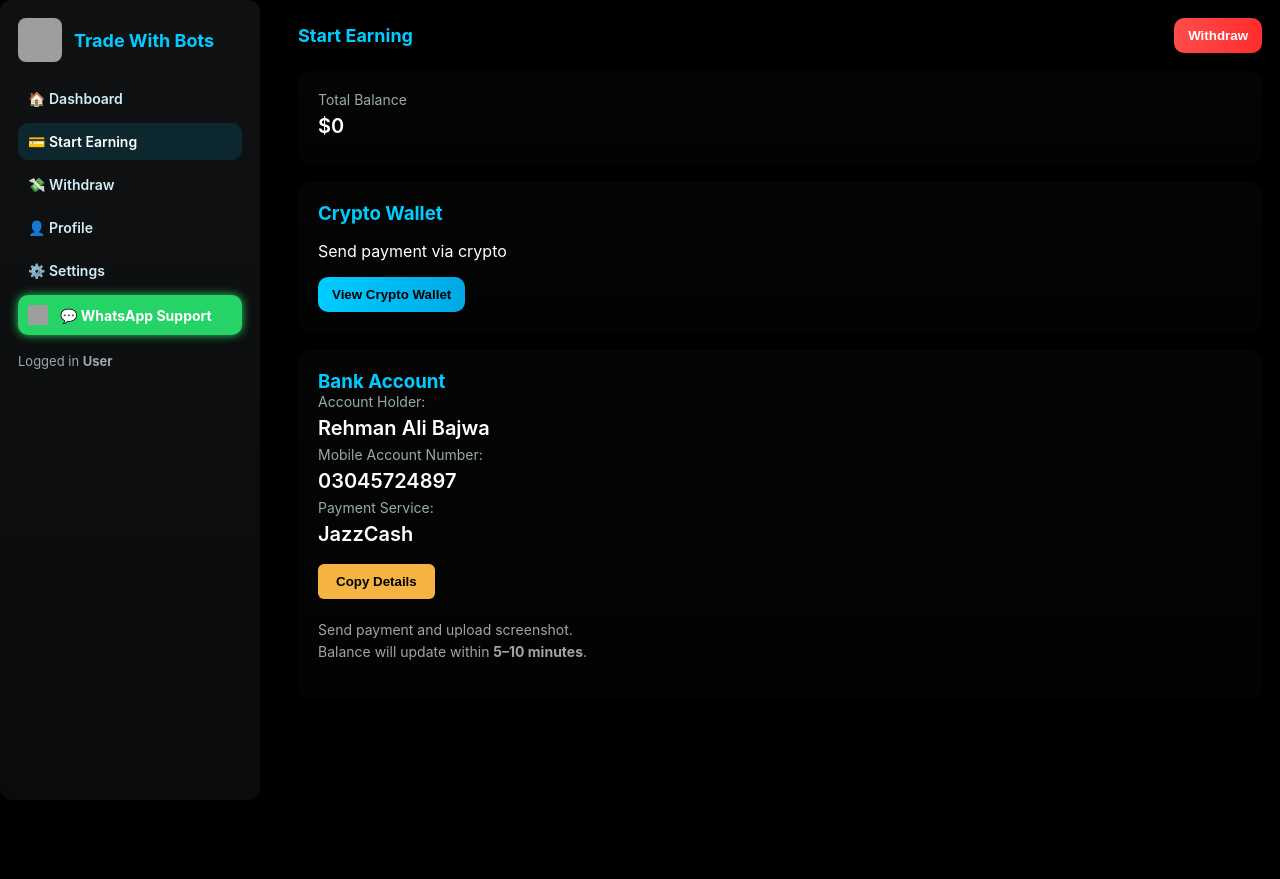
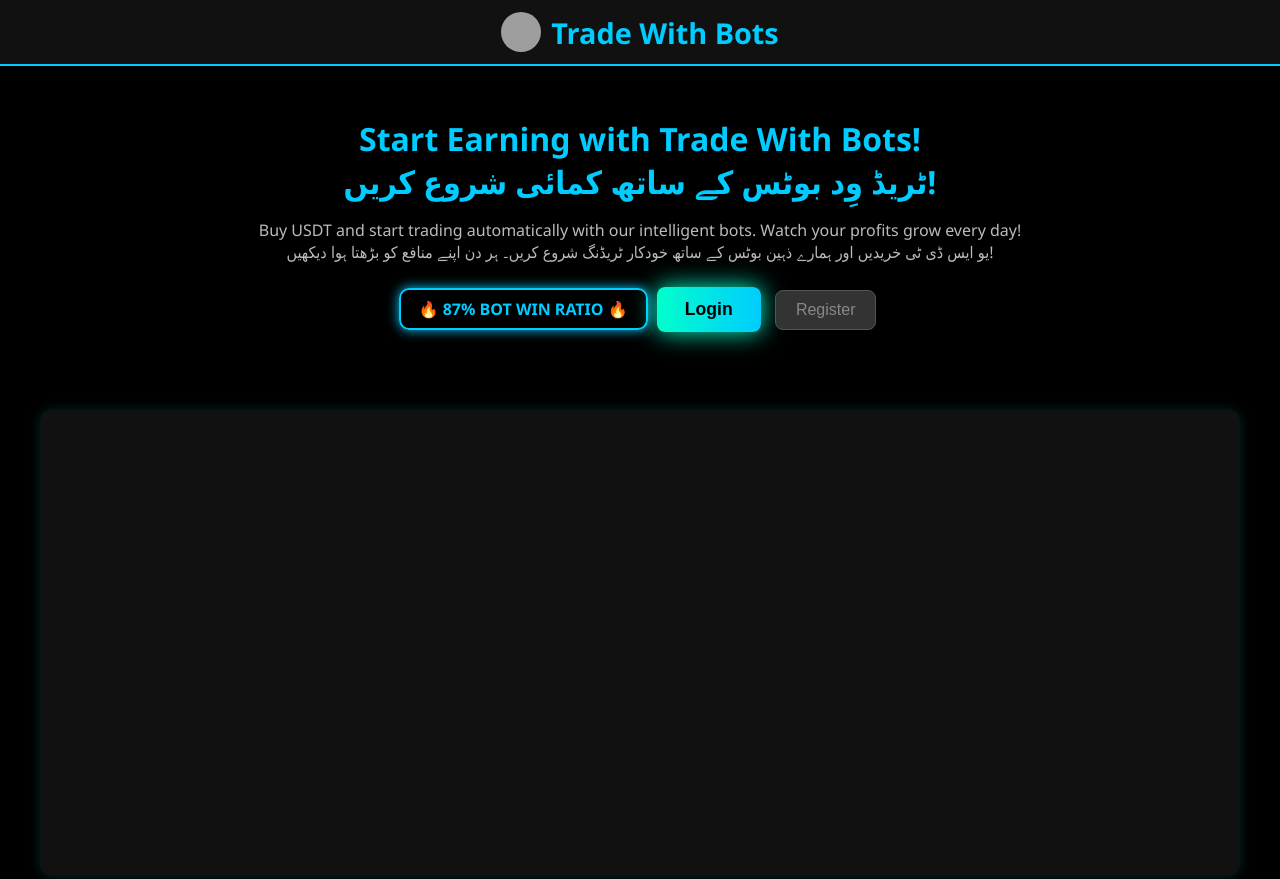
Before and after one commit to mianmuhammad0716-max/trade-with-bots-platform, a plain HTML site: page startearning.html in a window 1280 px wide. Shown: the top 879 px of the page. Before the commit the page ends 800 px from the top, so only its background shows below. Drawn offline with Linux system fonts and the light colour scheme; grey boxes are pictures that could not be loaded; a script that the page names is missing.

Commit message:
Update startearning.html

```diff
--- a/startearning.html
+++ b/startearning.html
@@ -1,109 +1,190 @@
 <!DOCTYPE html>
 <html lang="en">
 <head>
-<meta charset="UTF-8">
-<title>Start Earning — Trade With Bots</title>
-<meta name="viewport" content="width=device-width, initial-scale=1" />
-<style>
-:root{
-  --bg:#000;
-  --card:#0f1113;
-  --accent:#00ccff;
-  --muted:#9aa;
-  --radius:12px;
-  --success:#2ee6a7;
-}
-html,body{margin:0;height:100%;font-family:Inter,sans-serif;background:var(--bg);color:#fff;}
-.app{display:grid;grid-template-columns:260px 1fr;min-height:100vh;gap:20px;}
-.sidebar{background:linear-gradient(180deg,var(--card),#0b0b0b);padding:18px;border-radius:var(--radius);}
-.brand{display:flex;gap:12px;align-items:center;margin-bottom:18px;}
-.brand img{height:44px;width:44px;border-radius:8px;}
-.brand h1{font-size:18px;margin:0;color:var(--accent);}
-.nav{display:flex;flex-direction:column;gap:6px;margin-top:16px;}
-.nav a{display:flex;align-items:center;gap:12px;padding:10px;border-radius:10px;font-weight:600;font-size:14px;color:#cfeff6;text-decoration:none;transition:background .15s;}
-.nav a:hover{background: rgba(0,204,255,0.06);}
-.nav a.active{background: rgba(0,204,255,0.12);color:#fff;}
-.nav a.whatsapp{background: #25D366; color: #fff; font-weight:700; justify-content:flex-start; text-align:left; box-shadow: 0 0 10px #25D366; transition: 0.3s;}
-.nav a.whatsapp:hover{box-shadow: 0 0 20px #25D366; transform: translateY(-2px);}
-.small{margin-top:18px;font-size:13px;color:var(--muted);}
-.main{padding:18px;display:flex;flex-direction:column;gap:18px;}
-.topbar{display:flex;align-items:center;justify-content:space-between;gap:12px;}
-.top-title{font-size:18px;color:var(--accent);font-weight:700;}
-.card{background:linear-gradient(180deg, rgba(255,255,255,0.02), rgba(255,255,255,0.01));padding:20px;border-radius:12px;box-shadow:0 6px 20px rgba(0,0,0,0.6);}
-.btn-crypto{background:linear-gradient(90deg,#00ccff,#00a8e6);color:#000;padding:10px 14px;border-radius:10px;border:none;cursor:pointer;font-weight:700;}
-.withdraw-btn{background:linear-gradient(90deg,#ff4b4b,#ff2d2d);color:#fff;padding:10px 14px;border-radius:10px;border:none;cursor:pointer;font-weight:700;}
-.copy-btn {margin-top:12px;padding:10px 18px;background:#f5b342;border:none;color:#000;font-weight:600;border-radius:6px;cursor:pointer;}
-.label{font-size:14px;color:var(--muted);}
-.value{font-size:20px;font-weight:600;margin:6px 0;}
-.note{margin-top:20px;font-size:14px;color:#ccc;opacity:0.8;line-height:1.6;}
-.nav img{height:20px;width:20px;}
-</style>
+  <meta charset="UTF-8">
+  <title>Start Earning — Trade With Bots</title>
+  <meta name="viewport" content="width=device-width, initial-scale=1">
+  <script type="text/javascript" src="https://s3.tradingview.com/tv.js"></script>
+
+  <style>
+    body {
+      margin: 0;
+      font-family: 'Segoe UI', Tahoma, Geneva, Verdana, sans-serif;
+      background: #000;
+      color: #fff;
+    }
+
+    header {
+      background-color: #111;
+      color: #00ccff;
+      padding: 12px 15px;
+      display: flex;
+      justify-content: center;
+      align-items: center;
+      gap: 10px;
+      border-bottom: 2px solid #00ccff;
+    }
+    header img {
+      height: 40px;
+      width: 40px;
+      border-radius: 50%;
+    }
+    header span {
+      font-size: 1.8em;
+      font-weight: bold;
+    }
+
+    .hero {
+      text-align: center;
+      padding: 30px 15px;
+    }
+    .hero h1 {
+      font-size: 2em;
+      color: #00ccff;
+      margin-bottom: 15px;
+    }
+    .hero p {
+      font-size: 1em;
+      color: #bbb;
+      margin-bottom: 15px;
+    }
+    .hero .win-badge {
+      display: inline-block;
+      margin: 10px auto 20px auto;
+      padding: 8px 18px;
+      font-size: 1em;
+      border: 2px solid #00ccff;
+      border-radius: 10px;
+      color: #00ccff;
+      box-shadow: 0 0 12px #00ccff;
+      font-weight: bold;
+    }
+    .hero button {
+      padding: 10px 20px;
+      margin: 5px;
+      font-size: 1em;
+      border-radius: 8px;
+      border: none;
+      cursor: pointer;
+      transition: 0.3s;
+    }
+    .hero button.login-btn {
+      background: linear-gradient(90deg, #00ffcc, #00ccff);
+      color: #000;
+      font-weight: bold;
+      font-size: 1.1em;
+      padding: 12px 28px;
+      box-shadow: 0 0 15px #00ffcc;
+      animation: pulse-login 2s infinite;
+    }
+    .hero button.login-btn:hover {
+      background: linear-gradient(90deg, #00ccff, #00ffcc);
+      transform: scale(1.05);
+    }
+    @keyframes pulse-login {
+      0% { box-shadow: 0 0 10px #00ffcc; }
+      50% { box-shadow: 0 0 25px #00ffcc; }
+      100% { box-shadow: 0 0 10px #00ffcc; }
+    }
+    .hero button.register-btn {
+      background: #333;
+      color: #888;
+      cursor: not-allowed;
+      border: 1px solid #555;
+    }
+
+    .chart-grid {
+      max-width: 1200px;
+      margin: 20px auto 80px auto;
+      padding: 10px;
+      display: grid;
+      grid-template-columns: 1fr 1fr;
+      gap: 15px;
+    }
+    .chart {
+      background: #111;
+      padding: 8px;
+      border-radius: 12px;
+      box-shadow: 0 0 12px rgba(0,255,255,0.15);
+      min-height: 300px;
+    }
+    .big-chart {
+      grid-column: span 2;
+      min-height: 450px;
+    }
+    .small-chart {
+      min-height: 300px;
+    }
+
+    @media (max-width: 768px) {
+      header span { font-size: 1.4em; }
+      header img { height: 32px; width: 32px; }
+      .hero h1 { font-size: 1.6em; }
+      .hero p { font-size: 0.9em; }
+      .hero button { padding: 8px 16px; font-size: 0.9em; }
+      .hero .win-badge { font-size: 0.9em; padding: 6px 12px; }
+
+      .chart-grid { grid-template-columns: 1fr; gap: 12px; }
+      .big-chart { min-height: 400px; }
+      .small-chart { min-height: 300px; }
+    }
+
+    footer {
+      text-align: center;
+      padding: 16px;
+      background-color: #111;
+      color: #00ccff;
+      border-top: 2px solid #00ccff;
+      font-size: 0.9em;
+    }
+  </style>
 </head>
+
 <body>
-<div class="app">
-  <aside class="sidebar">
-    <div class="brand">
-      <img src="https://cdn-icons-png.flaticon.com/512/4712/4712035.png">
-      <h1>Trade With Bots</h1>
-    </div>
-    <nav class="nav">
-      <a href="dashboard.html">🏠 Dashboard</a>
-      <a href="startearning.html" class="active">💳 Start Earning</a>
-      <a href="withdraw.html">💸 Withdraw</a>
-      <a href="profile.html">👤 Profile</a>
-      <a href="settings.html">⚙️ Settings</a>
-      <!-- WhatsApp Support with glow -->
-      <a href="https://wa.me/923001234567" target="_blank" class="whatsapp">
-        <img src="https://upload.wikimedia.org/wikipedia/commons/6/6b/WhatsApp.svg">
-        💬 WhatsApp Support
-      </a>
-    </nav>
-    <div class="small">Logged in <strong>User</strong></div>
-  </aside>
 
-  <main class="main">
-    <div class="topbar">
-      <div class="top-title">Start Earning</div>
-      <button class="withdraw-btn" onclick="location.href='withdraw.html'">Withdraw</button>
-    </div>
+<header>
+  <img src="https://cdn-icons-png.flaticon.com/512/4712/4712035.png" alt="Bot Logo">
+  <span>Trade With Bots</span>
+</header>
 
-    <div class="card">
-      <div class="label">Total Balance</div>
-      <div class="value" id="balanceVal">$0</div>
-    </div>
+<div class="hero">
+  <h1>Start Earning with Trade With Bots!<br>ٹریڈ وِد بوٹس کے ساتھ کمائی شروع کریں!</h1>
+  <p>Buy USDT and start trading automatically with our intelligent bots. Watch your profits grow every day!<br>
+     یو ایس ڈی ٹی خریدیں اور ہمارے ذہین بوٹس کے ساتھ خودکار ٹریڈنگ شروع کریں۔ ہر دن اپنے منافع کو بڑھتا ہوا دیکھیں!</p>
+  <div class="win-badge">🔥 87% BOT WIN RATIO 🔥</div>
+  <button class="login-btn" onclick="window.location.href='login.html'">Login</button>
+  <button class="register-btn" title="Coming Soon">Register</button>
+</div>
 
-    <div class="card">
-      <h3 style="color:var(--accent);margin:0;">Crypto Wallet</h3>
-      <p>Send payment via crypto</p>
-      <button class="btn-crypto" onclick="alert('Crypto wallet coming soon!')">View Crypto Wallet</button>
-    </div>
-
-    <div class="card">
-      <h3 style="color:var(--accent);margin:0;">Bank Account</h3>
-      <div class="label">Account Holder:</div>
-      <div class="value">Rehman Ali Bajwa</div>
-      <div class="label">Mobile Account Number:</div>
-      <div class="value">03045724897</div>
-      <div class="label">Payment Service:</div>
-      <div class="value">JazzCash</div>
-      <button class="copy-btn" onclick="copyInfo()">Copy Details</button>
-      <p class="note">
-        Send payment and upload screenshot.<br>
-        Balance will update within <strong>5–10 minutes</strong>.
-      </p>
-    </div>
-  </main>
+<div class="chart-grid">
+  <div class="chart big-chart" id="btc_chart"></div>
+  <div class="chart small-chart" id="eth_chart"></div>
+  <div class="chart small-chart" id="sol_chart"></div>
 </div>
 
 <script>
-/* BALANCE ALWAYS ZERO */
-document.getElementById("balanceVal").innerText="$0";
+  const createChart = (symbol, container) => {
+    new TradingView.widget({
+      container_id: container,
+      autosize: true,
+      symbol: "BINANCE:" + symbol,
+      interval: "60",
+      timezone: "Etc/UTC",
+      theme: "dark",
+      style: "1",
+      locale: "en",
+      toolbar_bg: "#111",
+      hide_top_toolbar: false,
+      hide_legend: false,
+      show_popup_button: true
+    });
+  };
+  createChart("BTCUSDT", "btc_chart");
+  createChart("ETHUSDT", "eth_chart");
+  createChart("SOLUSDT", "sol_chart");
+</script>
 
-/* COPY BANK INFO */
-function copyInfo(){
-  navigator.clipboard.writeText(`Account Holder: Rehman Ali Bajwa\nAccount Number: 03045724897\nService: JazzCash`);
-  alert("Bank details copied!");
-}
-</script>
+<footer>© 2025 Trade With Bots | All rights reserved</footer>
+
 </body>
 </html>
```
